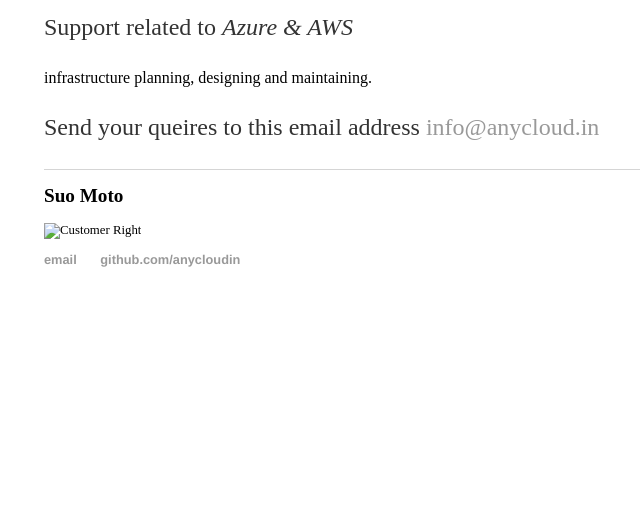
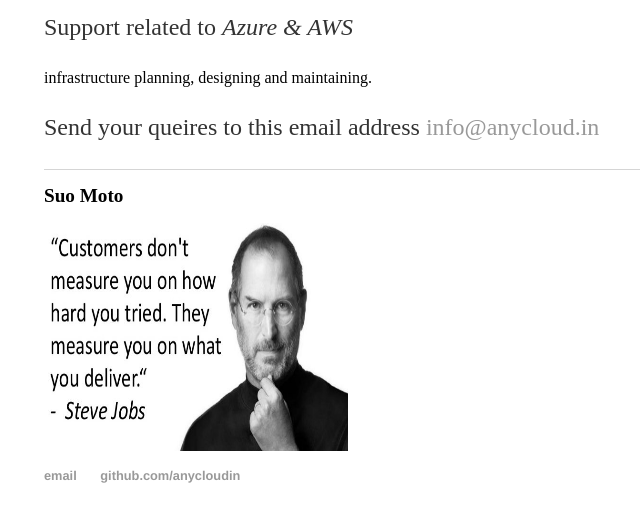
Before and after one commit to anycloudin/anycloudin.github.io, a plain HTML site: page index.html in a window 1280 px wide. Shown: the part 186-708 px from the top of the page, without its empty margins (148-788 px from the left). Drawn offline with Linux system fonts and the light colour scheme.

Commit message:
Update index.html

```diff
--- a/index.html
+++ b/index.html
@@ -23,7 +23,7 @@
 		</div><!-- /.container -->
 		<footer>
     		<h2>Suo Moto</h2>
-		<img src="Custstomer.jpg" alt="Customer Right" style="width:304px;height:228px;">
+		<img src="Customer.jpg" alt="Customer Right" style="width:304px;height:228px;">
 			<ul>
         		<li><a href="mailto:joef@anycloud.in">email</a></li>
         		<li><a href="https://github.com/anycloudin">github.com/anycloudin</a></li>
```
